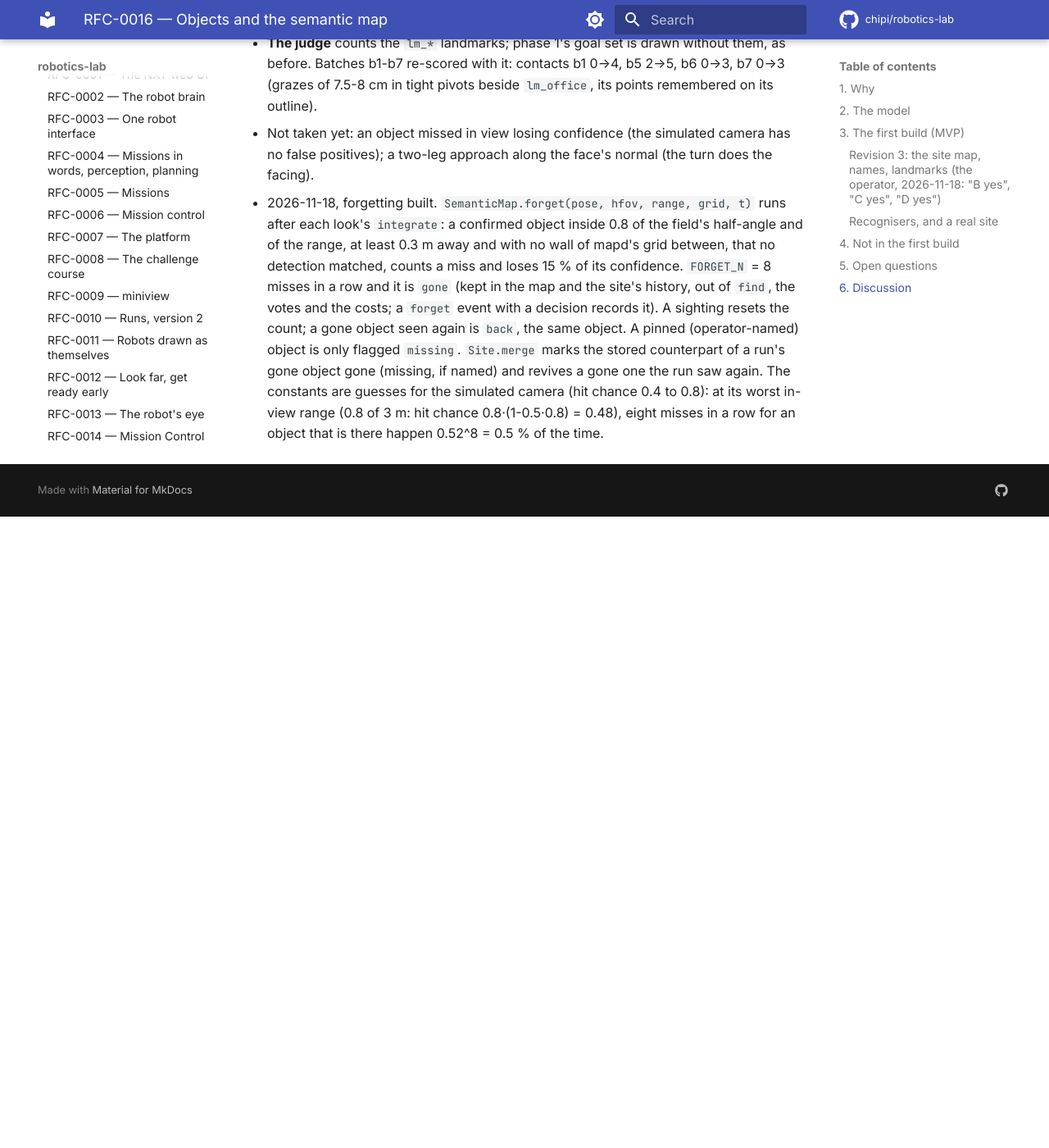
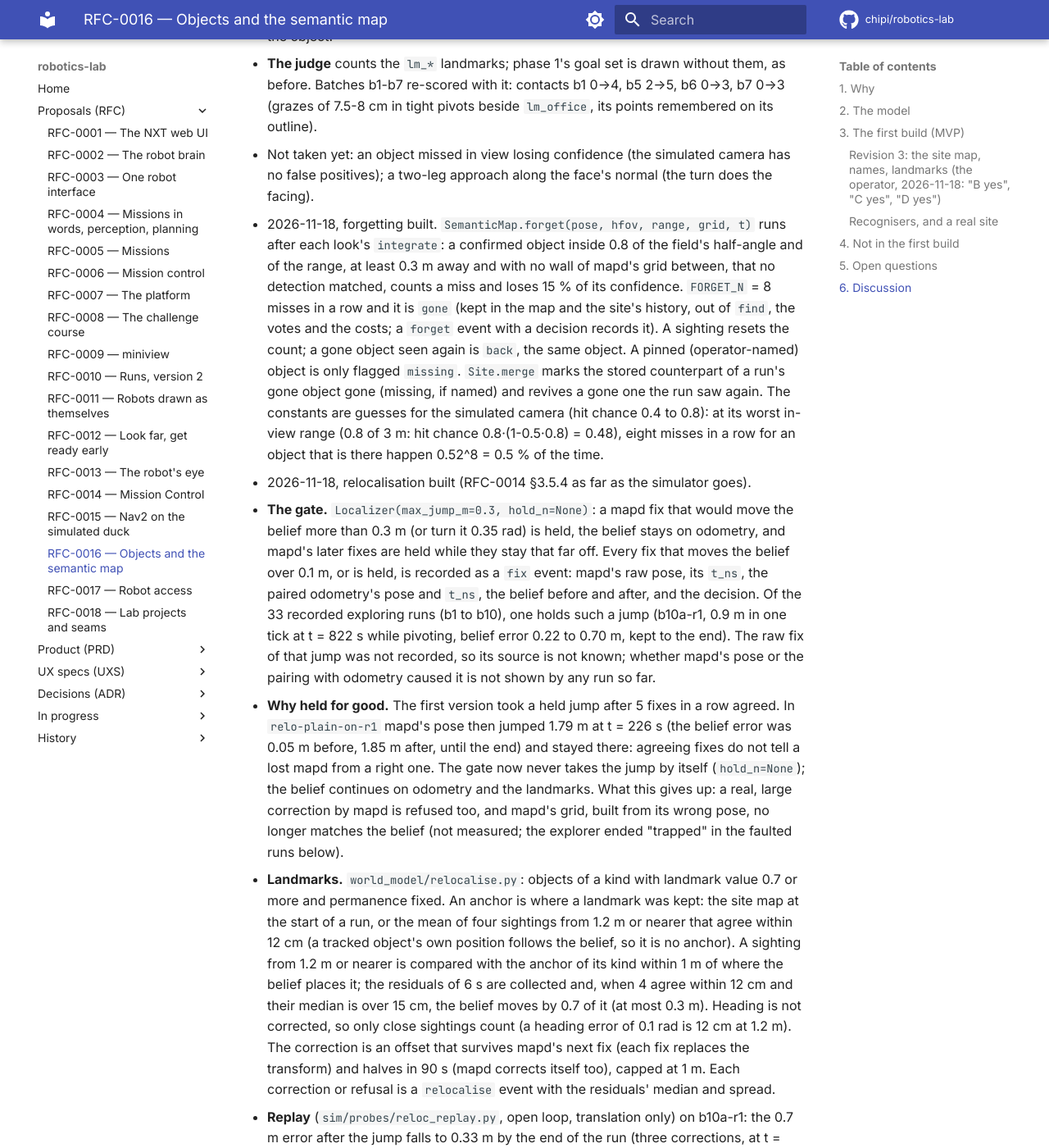
Before and after one commit to chipi/robotics-lab, an MkDocs documentation site: the page built from docs/rfc/RFC-0016-objects-and-semantic-map.md, in a window 1280 px wide and 1400 px high, scrolled down 5391 px. Shown: the whole window at 82% size. Built offline with MkDocs 1.6.1 and Material for MkDocs 9.7.7, drawn with Linux system fonts in a browser that asks for light colours; comment, search, counter and statistics services are not loaded; before the commit the page ends 6021 px from its top, so only the background shows below that; some of the changed text lies outside the part shown.

Commit message:
docs: RFC-0016 relocalisation results; PRIOR-ART row
Co-Authored-By: Claude Opus 5.5 <noreply@anthropic.com>
Claude-Session: https://claude.ai/code/session_014cvkLDtihKBLiV2cbMenbC

```diff
--- a/docs/rfc/RFC-0016-objects-and-semantic-map.md
+++ b/docs/rfc/RFC-0016-objects-and-semantic-map.md
@@ -140,7 +140,7 @@ confidence (not built yet).
 
 ## 4. Not in the first build
 
-- Correcting position from landmarks (loop closure).
+- ~~Correcting position from landmarks~~ (built as far as the simulator goes: §6, relocalisation).
 - A real camera, a rendered camera image or a detector network; doors as objects; moving objects.
 - Rooms segmented from the map alone (rooms here come from objects; the map's segmentation stays the
   scoreboard's).
@@ -191,3 +191,59 @@ confidence (not built yet).
   again. The constants are guesses for the simulated camera (hit chance 0.4 to 0.8): at its worst
   in-view range (0.8 of 3 m: hit chance 0.8·(1-0.5·0.8) = 0.48), eight misses in a row for an
   object that is there happen 0.52^8 = 0.5 % of the time.
+- 2026-11-18, relocalisation built (RFC-0014 §3.5.4 as far as the simulator goes).
+  - **The gate.** `Localizer(max_jump_m=0.3, hold_n=None)`: a mapd fix that would move the belief more
+    than 0.3 m (or turn it 0.35 rad) is held, the belief stays on odometry, and mapd's later fixes
+    are held while they stay that far off. Every fix that moves the belief over 0.1 m, or is held, is
+    recorded as a `fix` event: mapd's raw pose, its `t_ns`, the paired odometry's pose and `t_ns`,
+    the belief before and after, and the decision. Of the 33 recorded exploring runs (b1 to b10),
+    one holds such a jump (b10a-r1, 0.9 m in one tick at t = 822 s while pivoting, belief error 0.22
+    to 0.70 m, kept to the end). The raw fix of that jump was not recorded, so its source is not
+    known; whether mapd's pose or the pairing with odometry caused it is not shown by any run so far.
+  - **Why held for good.** The first version took a held jump after 5 fixes in a row agreed. In
+    `relo-plain-on-r1` mapd's pose then jumped 1.79 m at t = 226 s (the belief error was 0.05 m
+    before, 1.85 m after, until the end) and stayed there: agreeing fixes do not tell a lost mapd
+    from a right one. The gate now never takes the jump by itself (`hold_n=None`); the belief
+    continues on odometry and the landmarks. What this gives up: a real, large correction by mapd
+    is refused too, and mapd's grid, built from its wrong pose, no longer matches the belief (not
+    measured; the explorer ended "trapped" in the faulted runs below).
+  - **Landmarks.** `world_model/relocalise.py`: objects of a kind with landmark value 0.7 or more and
+    permanence fixed. An anchor is where a landmark was kept: the site map at the start of a run,
+    or the mean of four sightings
+    from 1.2 m or nearer that agree within 12 cm (a tracked object's own position follows the
+    belief, so it is no anchor). A sighting from 1.2 m or nearer is compared with the anchor of its
+    kind within 1 m of where the belief places it; the residuals of 6 s are collected and, when 4
+    agree within 12 cm and their median is over 15 cm, the belief moves by 0.7 of it (at most
+    0.3 m). Heading is not corrected, so only close sightings count (a heading error of 0.1 rad is
+    12 cm at 1.2 m). The correction is an offset that survives mapd's next fix (each fix replaces
+    the transform) and halves in 90 s (mapd corrects itself too), capped at 1 m. Each correction or
+    refusal is a `relocalise` event with the residuals' median and spread.
+  - **Replay** (`sim/probes/reloc_replay.py`, open loop, translation only) on b10a-r1: the 0.7 m
+    error after the jump falls to 0.33 m by the end of the run (three corrections, at t = 827, 856
+    and 858 s: the duck saw `lm_office` within 1.2 m three times in the 37 s left); mean error over
+    the whole run 0.150 to 0.153 m, because one correction at t = 696 s (0.16, -0.24 m against a true
+    error of 0.12, -0.09 m) was wrong. On b10a-r2, r3 and b10b-r1 to r3 (mean errors 0.03 to 0.10 m)
+    it makes 0 to 1 corrections and changes the mean error by -0.01 to 0.00 m. Replay cannot
+    reproduce the glitch's cause, the gate (no raw fixes in those logs) or the loop.
+  - **Simulator** (10-minute exploring runs from a site map built by a first run; `--fix-fault
+    120,0,0.9` shifts mapd's raw pose by 0.9 m in y from 120 s on, persistently, like b10a-r1;
+    belief error against the truth):
+
+    | Run | Gate | Landmarks | Fault | Belief error mean / max / end (m) | Contacts | Ended |
+    | --- | --- | --- | --- | --- | --- | --- |
+    | relo-fault-nogate | off | off | 0.9 m | 0.605 / 0.917 / 0.868 | 0 | trapped, 6.3 min |
+    | relo-fault-nogate-on | off | on | 0.9 m | 0.454 / 0.977 / 0.633 | 0 | trapped, 3.8 min |
+    | relo-fault-off | on | off | 0.9 m | 0.028 / 0.060 / 0.020 | 0 | trapped, 4.4 min |
+    | relo-fault-on | on | on | 0.9 m | 0.065 / 0.159 / 0.089 | 1 | time, 10 min, 4 rooms |
+    | relo-plain-off | on (late) | off | none | 0.053 / 0.098 / 0.037 | 5 | trapped, 8.0 min |
+    | relo-plain-on2 | on | on | none | 0.069 / 0.268 / 0.015 | 0 | time, 10 min, 4 rooms |
+    | relo-plain-on | on (late) | on | none; mapd lost itself at 226 s | 1.135 / 2.161 / 1.700 | 0 | no frontier, 9.8 min, 2 rooms |
+
+    One run each: the differences between rows are not tested for chance, and the exploring
+    outcomes (rooms, "trapped") differ between runs of the same configuration (b9: 3, 6, 4 rooms).
+    The gate removes the fault's belief error (0.61 to 0.03 m mean). Landmarks alone cut it from
+    0.61 to 0.45 m (one correction, in a run that ended at 3.8 min); on top of the gate they add
+    noise (0.03 to 0.07 m mean, one contact). Without a fault they changed little (0.05 to 0.07 m).
+    `relo-plain-on` is a natural mapd failure: it came without any
+    injected fault, once in the 4 unfaulted runs of this session and once in the 33 earlier
+    runs (its cause is not known), and is what led to `hold_n=None`.
```
Also changed, not shown: docs/wip/PRIOR-ART.md (+1 -1 lines).
